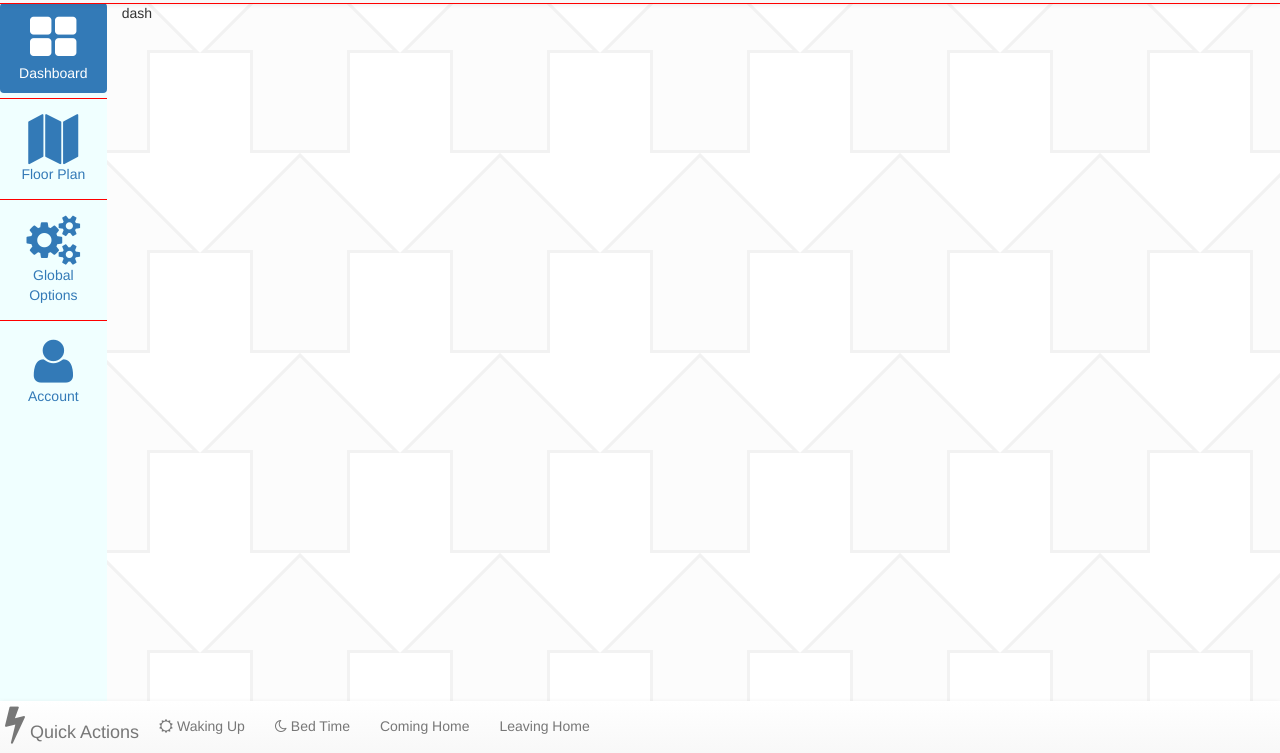
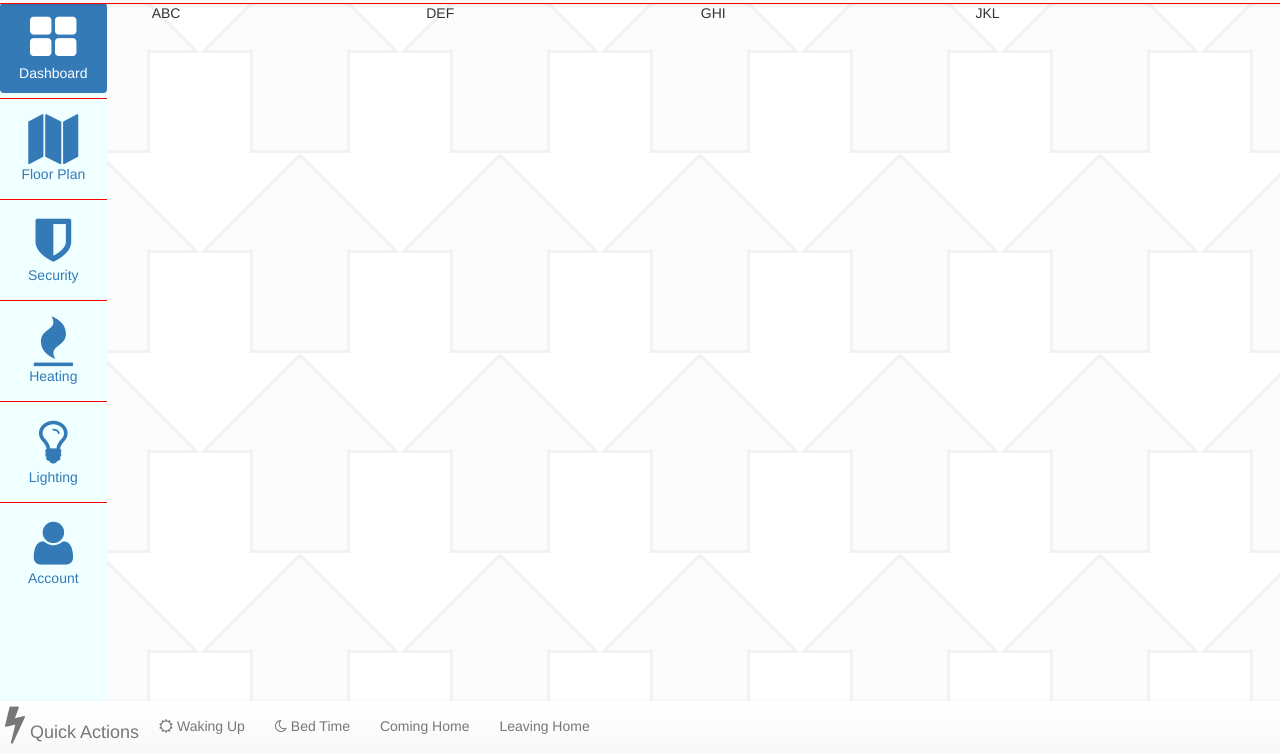
Before and after one commit to klevinlaughs/XYZ-SmartHome, a plain HTML site: page index.html in a window 1280 px wide. Shown: the part 47-800 px from the top of the page. Drawn offline with Linux system fonts and the light colour scheme.

Commit message:
fixed oversized maps and expanded global into 3 different categories

```diff
--- a/css/floor-plan.css
+++ b/css/floor-plan.css
@@ -53,7 +53,7 @@ svg text {
 }
 
 .interactive-floor {
-  width: 75%;
+  width: 50%;
 }
 
 .interactive-link:hover,
--- a/index.html
+++ b/index.html
@@ -71,8 +71,18 @@
           </a>
         </li>
         <li role="presentation">
-          <a href="#global" data-toggle="tab" class="container-fluid">
-            <i class="fa fa-cogs col-xs-12"></i> Global Options
+          <a href="#security" data-toggle="tab" class="container-fluid">
+            <i class="fa fa-shield col-xs-12"></i> Security
+          </a>
+        </li>
+        <li role="presentation">
+          <a href="#heating" data-toggle="tab" class="container-fluid">
+            <i class="fa fa-fire col-xs-12"></i> Heating
+          </a>
+        </li>
+        <li role="presentation">
+          <a href="#lighting" data-toggle="tab" class="container-fluid">
+            <i class="fa fa-lightbulb-o col-xs-12"></i> Lighting
           </a>
         </li>
         <li role="presentation">
@@ -85,7 +95,20 @@
 
     <div class="tab-content col-md-11 col-xs-10 container-fluid internal">
       <div id="dash" class="tab-pane fade in active col-xs-12">
-        dash
+        <div class="container-fluid">
+          <div class="col-md-3">
+            ABC
+          </div>
+          <div class="col-md-3">
+            DEF
+          </div>
+          <div class="col-md-3">
+            GHI
+          </div>
+          <div class="col-md-3">
+            JKL
+          </div>
+        </div>
       </div>
 
       <div id="floor-plan" class="tab-pane fade col-xs-12 container-fluid max-size">
@@ -98,6 +121,10 @@
         <div class="col-xs-10 floors-pane">
           <div class="tab-content max-size">
             <div id="floor-0" class="tab-pane fade container-fluid max-size floor-div">
+              <div class="container-fluid">
+                <h1>Ground Floor</h1>
+              </div>
+              <div class="container-fluid">
                 <svg id="floor-svg" xmlns="http://www.w3.org/2000/svg" viewbox="0 0 309.33 343.83" class="interactive-floor">
                   <polygon class="interactive-block" points="149 208.3 107.83 208.33 107.83 196 1 196 1 341.76 149 341.76 149 208.3" />
                   <polygon class="interactive-block" points="308.33 95 308.33 196 288.33 196 288.33 208.33 221.66 208.33 221.66 196 182 196 182 95 308.33 95" />
@@ -191,10 +218,11 @@
                   </text>
                 </svg>
               </div>
+            </div>
 
             <div id="kitchen" class="tab-pane fade max-size floor-div">
               <div class="container-fluid">
-                <a href="#floor-0" data-toggle="tab">Return to Ground Floor Map</a>
+                <a href="#floor-0" data-toggle="tab">Return to Ground Floor</a>
               </div>
               <div class="container-fluid">
                 <h1>Kitchen</h1>
@@ -245,23 +273,24 @@
                   <text class="text-small" transform="translate(68.12 202.35)">Kettle</text>
                 </svg>
               </div>
+            </div>
 
             <div class="modal fade" id="ovenModal" tabindex="-1" role="dialog" aria-labelledby="myModalLabel">
               <div class="modal-dialog modal-sm" role="document">
                 <div class="modal-content">
                   <div class="modal-header">
                     <button type="button" class="close" data-dismiss="modal" aria-label="Close"><span aria-hidden="true" class="glyphicon glyphicon-remove"></span></button>
+                    <button type="button" class="btn btn-default" data-target="#oven-body" data-toggle="collapse">OFF</button>
                     <h4 class="modal-title" id="myModalLabel">Oven Settings</h4>
                   </div>
-                    <div class="modal-body">
+                  <div id="oven-body" class="modal-body collapse">
                     <div class="row">
-
+                      settings
                     </div>
                   </div>
                   <div class="modal-footer">
                     <button type="button" class="btn btn-default" data-dismiss="modal">Close</button>
                     <button type="button" class="btn btn-primary">Save changes</button>
-                    </div>
                   </div>
                 </div>
               </div>
@@ -274,8 +303,14 @@
         </div>
       </div>
 
-      <div id="global" class="tab-pane fade col-md-2">
-        global
+      <div id="security" class="tab-pane fade col-md-2">
+        security
+      </div>
+      <div id="heating" class="tab-pane fade col-md-2">
+        heating
+      </div>
+      <div id="lighting" class="tab-pane fade col-md-2">
+        lighting
       </div>
 
       <div id="account" class="tab-pane fade col-md-2">
```
Lines whose indentation alone changed are shown as unchanged.
